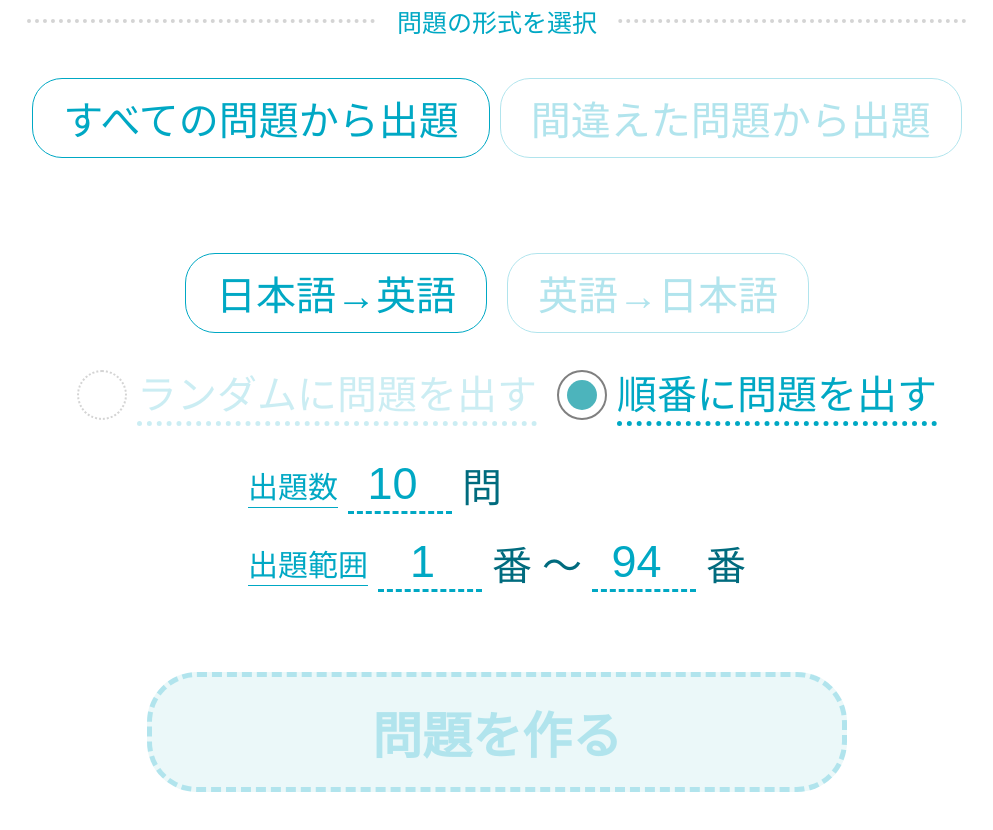
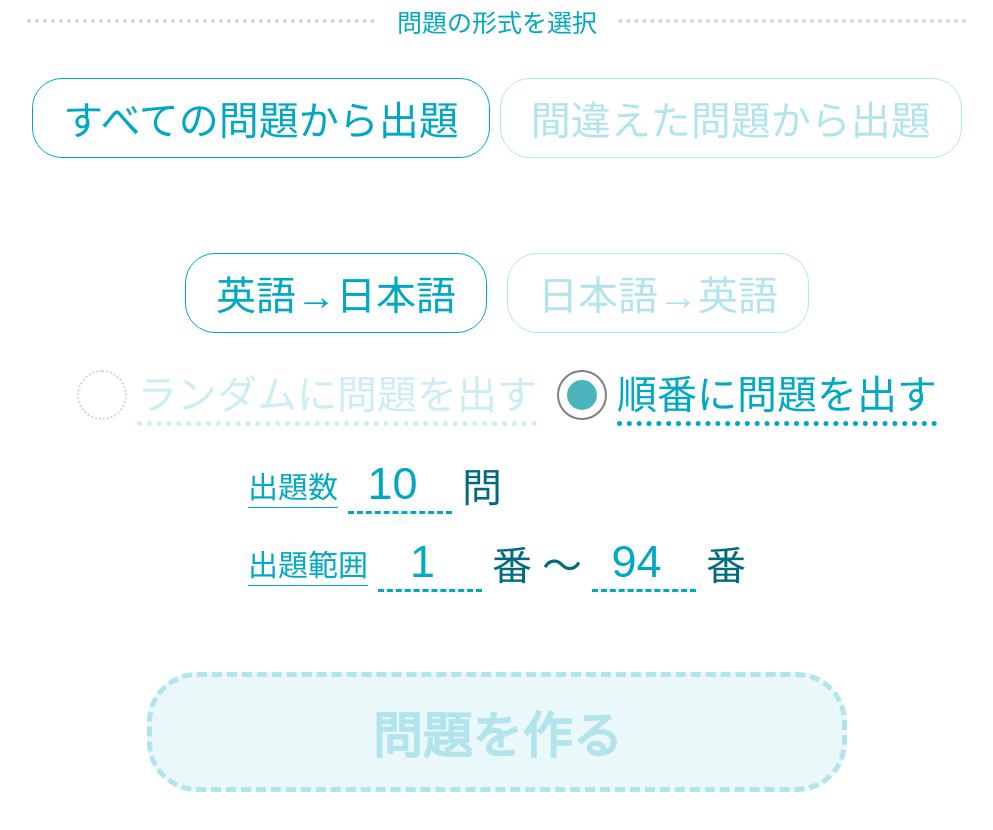
Before and after one commit to suna-0512/tanngo_test, a plain HTML site: page index.html in a window 1280 px wide. Shown: the part 1557-2387 px from the top of the page, without its empty margins (143-1136 px from the left). Drawn offline with Linux system fonts and the light colour scheme.

Commit message:
英語→日本語 表記逆　を修正

```diff
--- a/index.html
+++ b/index.html
@@ -73,8 +73,8 @@
         <div id="selectMenu">
              <!--英語を答えるか日本語を答えるか-->
             <div>
-                <input class="whitebutton QswitchButton" id="English" type="button" value="日本語→英語" onclick="selectQswitch('English')">
-                <input class="whitebutton QswitchButton" id="Japanese" type="button" value="英語→日本語" onclick="selectQswitch('Japanese')">
+                <input class="whitebutton QswitchButton" id="English" type="button" value="英語→日本語" onclick="selectQswitch('English')">
+                <input class="whitebutton QswitchButton" id="Japanese" type="button" value="日本語→英語" onclick="selectQswitch('Japanese')">
             </div>
 
             <!--ランダムか順番か-->
```
